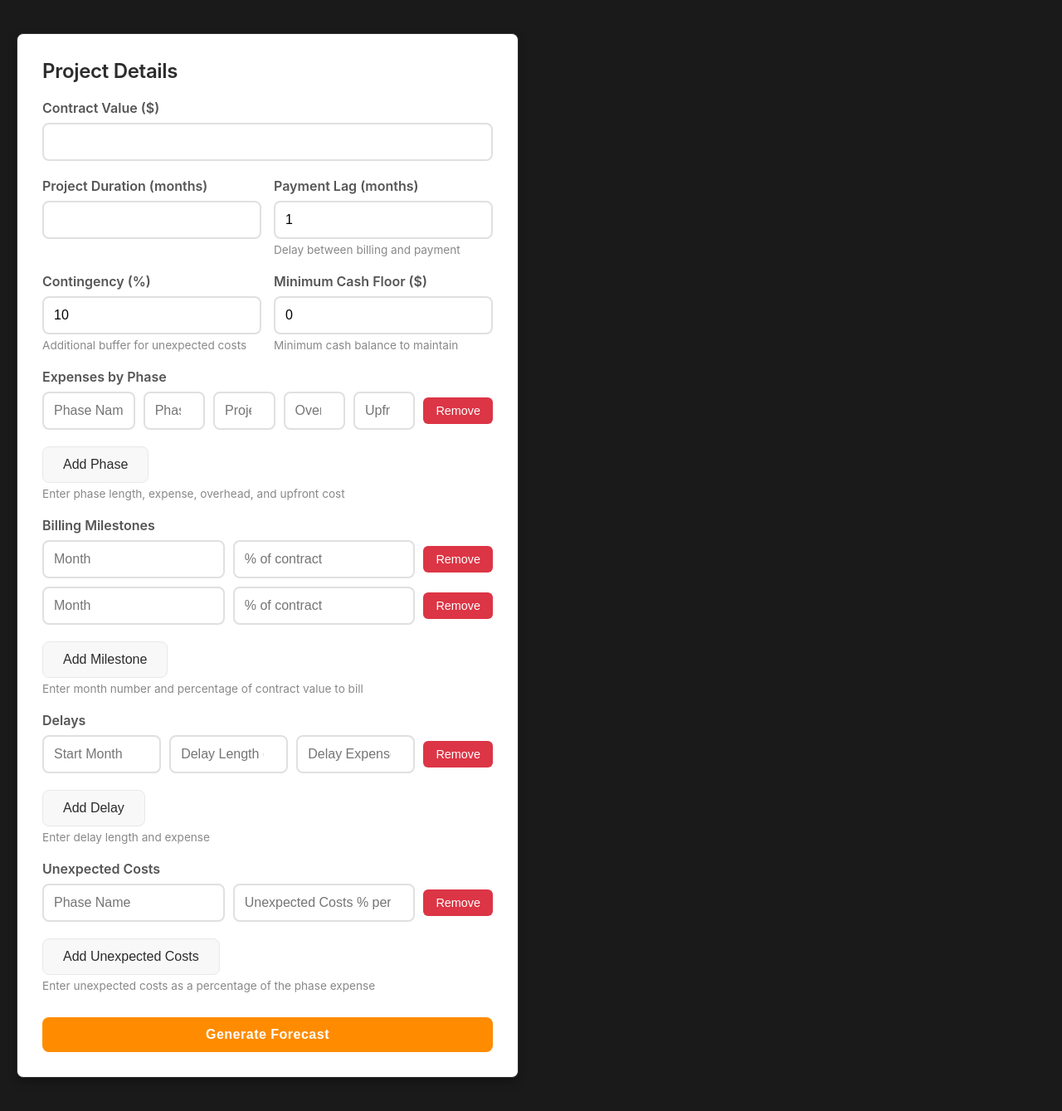
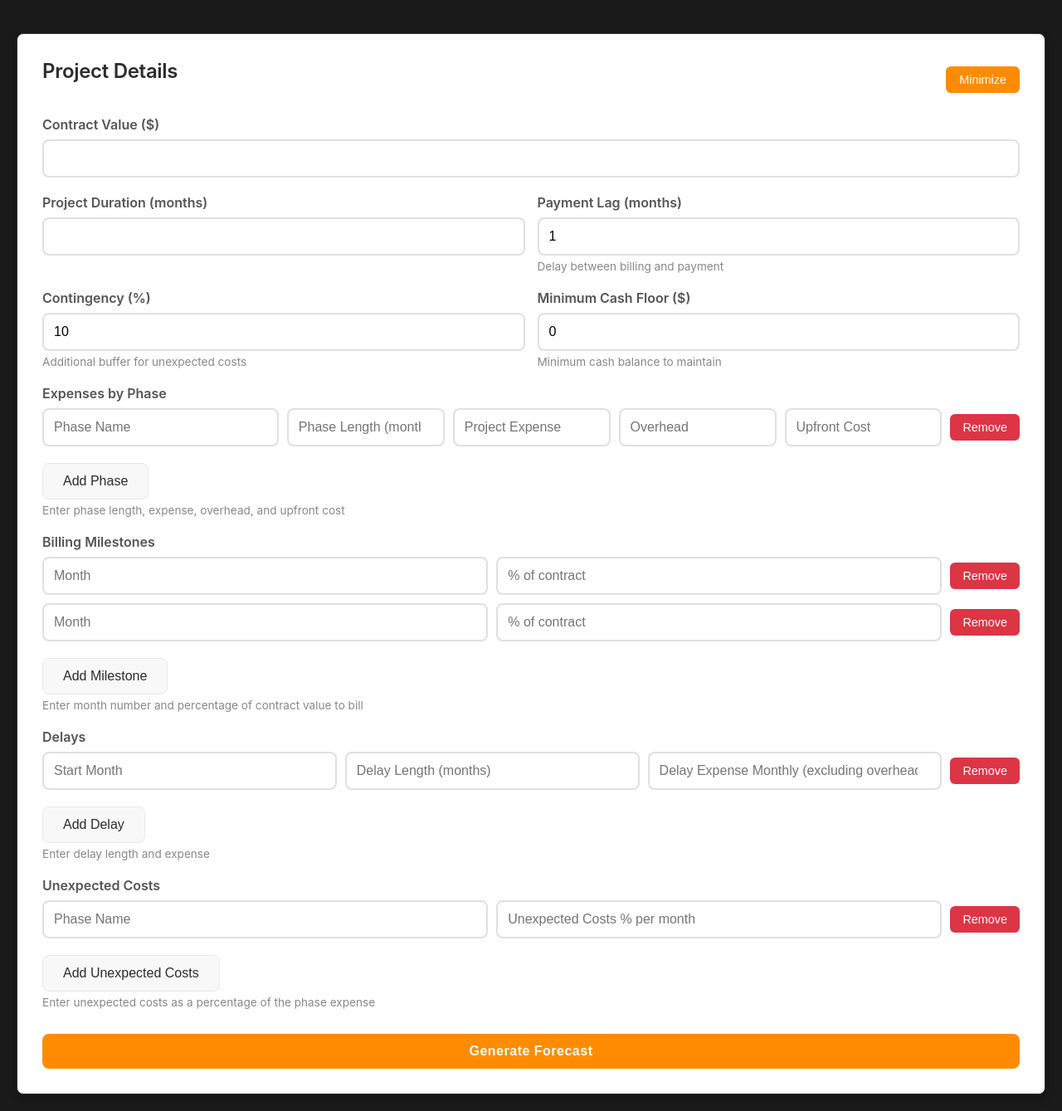
Before and after one commit to samrad29/project-forecast-micro-app, a Flask app: page / in a window 1280 px wide. Shown: the part 275-1614 px from the top of the page at 83% size. Before the commit the page ends 1574 px from the top, so only its background shows below. Run offline with Flask 3, Linux system fonts and the light colour scheme.

Commit message:
changing layout to stack vertically

```diff
--- a/static/script.js
+++ b/static/script.js
@@ -10,6 +10,14 @@ document.addEventListener('DOMContentLoaded', function() {
 
     // Form submission
     document.getElementById('forecastForm').addEventListener('submit', handleFormSubmit);
+
+    // Toggle form minimize/expand
+    const toggleFormBtn = document.getElementById('toggleFormBtn');
+    const formSection = document.getElementById('formSection');
+    toggleFormBtn.addEventListener('click', function() {
+        formSection.classList.toggle('minimized');
+        toggleFormBtn.textContent = formSection.classList.contains('minimized') ? 'Expand' : 'Minimize';
+    });
 });
 
 function addMilestoneRow() {
@@ -162,6 +170,10 @@ function handleFormSubmit(e) {
     const resultsSection = document.getElementById('resultsSection');
     resultsSection.style.display = 'block';
     resultsSection.innerHTML = '<div class="loading">Generating forecast...</div>';
+
+    // Minimize form section after submission
+    const formSection = document.getElementById('formSection');
+    formSection.classList.add('minimized');
 
     // Scroll to results
     resultsSection.scrollIntoView({ behavior: 'smooth', block: 'start' });
--- a/static/style.css
+++ b/static/style.css
@@ -132,16 +132,10 @@ header h2 {
 }
 
 .main-content {
-    display: grid;
-    grid-template-columns: 1fr 1fr;
+    display: flex;
+    flex-direction: column;
     gap: 30px;
     margin-top: 30px;
-}
-
-@media (max-width: 1024px) {
-    .main-content {
-        grid-template-columns: 1fr;
-    }
 }
 
 .form-section,
@@ -151,6 +145,45 @@ header h2 {
     padding: 30px;
     box-shadow: 0 4px 12px rgba(0, 0, 0, 0.3);
     border: 1px solid #333;
+    transition: all 0.3s ease;
+}
+
+.form-section.minimized {
+    padding: 15px 30px;
+    max-height: 80px;
+    overflow: hidden;
+}
+
+.form-section.minimized .form-content {
+    display: none;
+}
+
+.form-section-header {
+    display: flex;
+    justify-content: space-between;
+    align-items: center;
+    cursor: pointer;
+    margin-bottom: 20px;
+}
+
+.form-section.minimized .form-section-header {
+    margin-bottom: 0;
+}
+
+.toggle-form-btn {
+    background: #ff8c00;
+    color: white;
+    border: none;
+    padding: 8px 16px;
+    border-radius: 6px;
+    cursor: pointer;
+    font-size: 0.9rem;
+    font-weight: 500;
+    transition: background 0.3s;
+}
+
+.toggle-form-btn:hover {
+    background: #ff7700;
 }
 
 h2 {
--- a/templates/index.html
+++ b/templates/index.html
@@ -33,8 +33,12 @@
         </header>
 
         <div class="main-content">
-            <div class="form-section">
-                <h2>Project Details</h2>
+            <div class="form-section" id="formSection">
+                <div class="form-section-header">
+                    <h2>Project Details</h2>
+                    <button type="button" class="toggle-form-btn" id="toggleFormBtn">Minimize</button>
+                </div>
+                <div class="form-content">
                 <form id="forecastForm">
                     <div class="form-group">
                         <label for="contract_value">Contract Value ($)</label>
@@ -124,6 +128,7 @@
 
                     <button type="submit" class="btn-primary">Generate Forecast</button>
                 </form>
+                </div>
             </div>
 
             <div class="results-section" id="resultsSection" style="display: none;">
```
